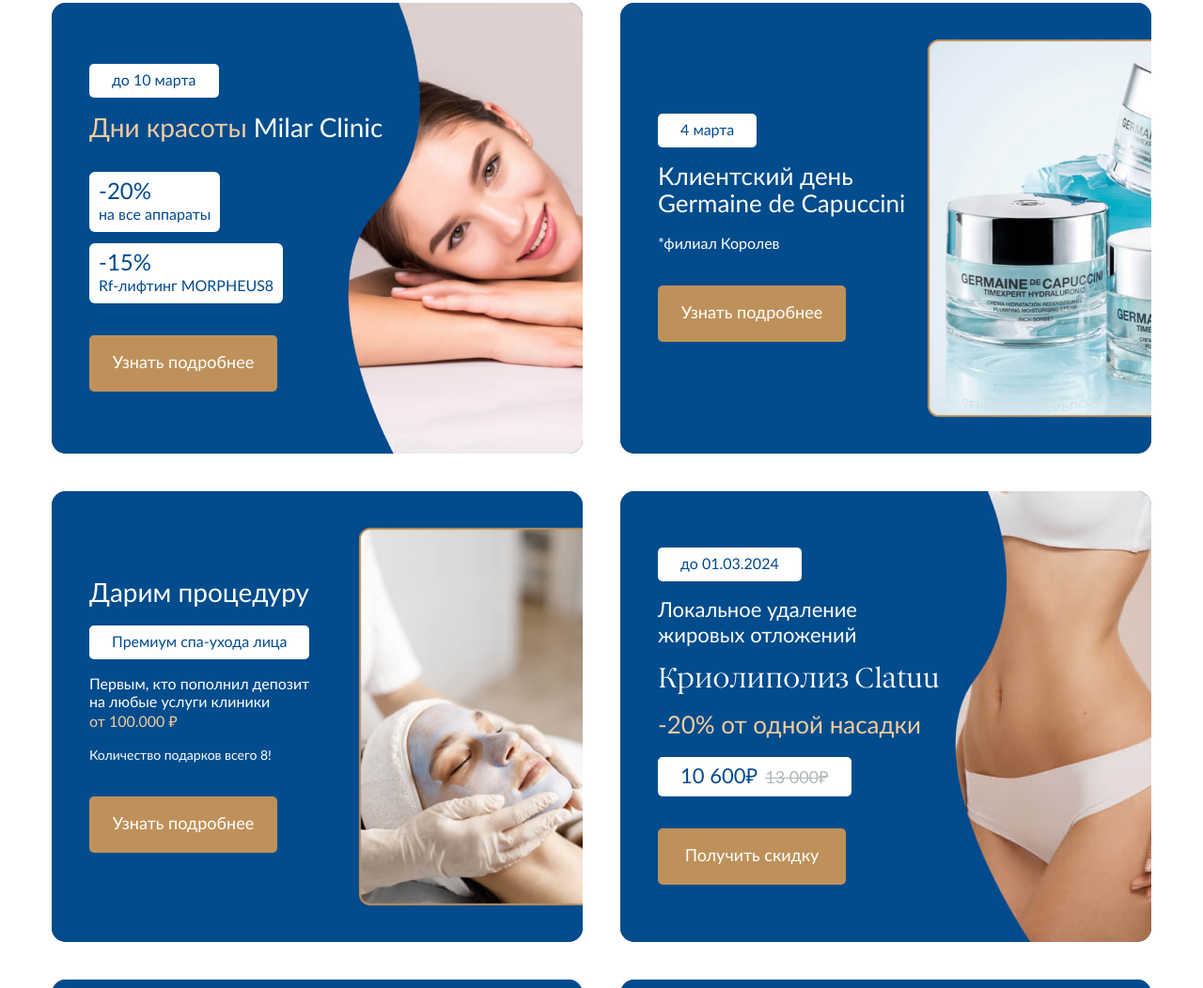
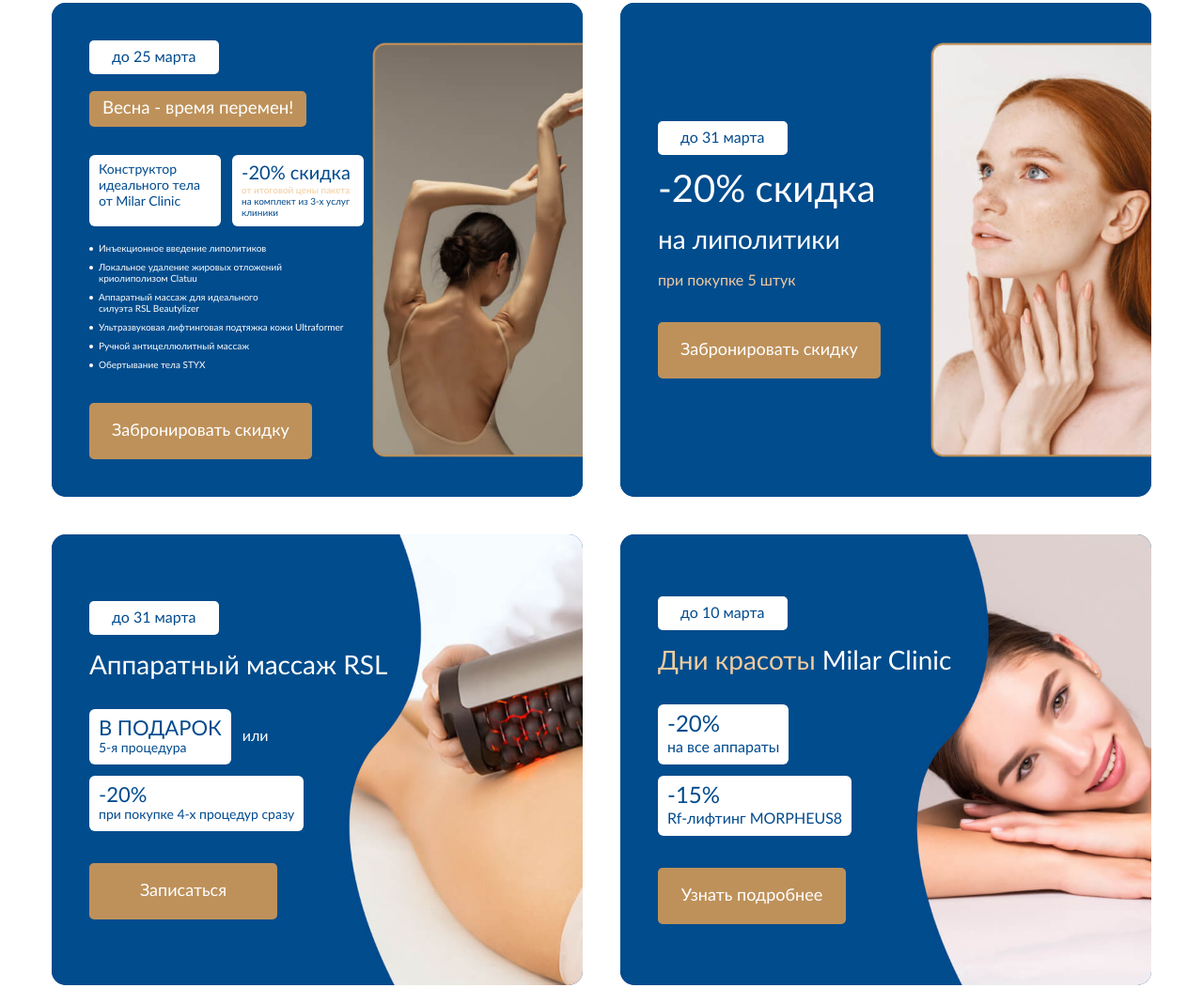
Before and after one commit to RuslanMirasov/Milar_Clinic, a plain HTML site: page index.html in a window 1280 px wide. Shown: the part 157-1209 px from the top of the page at 94% size. Drawn offline with Linux system fonts and the light colour scheme.

Commit message:
new actions 07.03.2024

```diff
--- a/css/actions.css
+++ b/css/actions.css
@@ -60,6 +60,41 @@
   align-content: center;
   gap: 20px;
   margin-top: 16px;
+}
+
+.actionArticle ul,
+.actionArticle ol {
+  display: flex;
+  width: 100%;
+  flex-wrap: wrap;
+  gap: 8px;
+}
+
+.actionArticle ul li,
+.actionArticle ol li {
+  display: block;
+  position: relative;
+  width: 100%;
+  padding-left: 10px;
+}
+
+.actionArticle ul li:before,
+.actionArticle ol li:before {
+  content: '';
+  width: 4px;
+  height: 4px;
+  border-radius: 10px;
+  position: absolute;
+  left: 0px;
+  top: 4px;
+  background: #fff;
+}
+
+@media screen and (max-width: 519px) {
+  .actionArticle ul li:before,
+  .actionArticle ol li:before {
+    background: #004a8d;
+  }
 }
 
 .actionArticle {
@@ -167,7 +202,12 @@
 .customActions__item .fs--14 {
   font-size: 14px;
 }
-
+.customActions__item .fs--12 {
+  font-size: 12px;
+}
+.customActions__item .fs--10 {
+  font-size: 10px;
+}
 .actionBg {
   display: block;
   position: absolute;
@@ -471,6 +511,7 @@
 .procentList {
   display: flex;
   flex-wrap: wrap;
+  align-items: center;
   gap: 12px;
   width: 100%;
   margin-top: 12px;
@@ -488,11 +529,16 @@
   color: #004a8d;
   border-radius: 6px;
   padding: 8px 10px;
+  max-width: 154px;
+}
+
+.procentList div.w140 {
   max-width: 140px;
+  min-height: 76px;
 }
 
 .procentList div.spetial {
-  max-width: 207px;
+  max-width: 230px;
 }
 
 @media screen and (max-width: 519px) {
--- a/index.html
+++ b/index.html
@@ -16,6 +16,93 @@
         <ul class="customActions">
           <li class="customActions__title">
             <h2>Актуальные акции</h2>
+          </li>
+          <!--21-->
+          <li class="customActions__item">
+            <div class="actionArticle">
+              <p class="label">до 25 марта</p>
+              <div style="width: 100%"><h3 class="label label--brown">Весна - время перемен!</h3></div>
+              <div class="procentList">
+                <div class="w140">
+                  <span class="fs--14">Конструктор идеального тела от Milar Clinic</span>
+                </div>
+                <div class="w140">
+                  <span class="fs--20">-20% скидка</span>
+                  <span class="fs--10"><span class="brown">от итоговой цены пакета</span> на комплект из 3-х услуг клиники</span>
+                </div>
+              </div>
+              <ul>
+                <li>
+                  <p class="fs--10">Инъекционное введение липолитиков</p>
+                </li>
+                <li>
+                  <p class="fs--10">Локальное удаление жировых отложений <br />криолиполизом Clatuu</p>
+                </li>
+                <li>
+                  <p class="fs--10">Аппаратный массаж для идеального <br />силуэта RSL Beautylizer</p>
+                </li>
+                <li>
+                  <p class="fs--10">Ультразвуковая лифтинговая подтяжка кожи Ultraformer</p>
+                </li>
+                <li>
+                  <p class="fs--10">Ручной антицеллюлитный массаж</p>
+                </li>
+                <li>
+                  <p class="fs--10">Обертывание тела STYX</p>
+                </li>
+              </ul>
+              <div class="forBtn">
+                <button class="actionBtn" data-ordermodal="#action-modal" data-title="Скидка -20% на комплект из 3-х услуг клиники до 25го марта">Забронировать скидку</button>
+              </div>
+            </div>
+            <picture class="actionBg">
+              <source media="(max-width: 519px)" srcset="./img/21m.jpg" />
+              <source media="(max-width: 520px)" srcset="./img/21.jpg" />
+              <img src="./img/21.jpg" alt="Milar clinic discont" />
+            </picture>
+          </li>
+          <!--20-->
+          <li class="customActions__item">
+            <div class="actionArticle">
+              <p class="label">до 31 марта</p>
+              <h3 class="fs--40">-20% скидка</h3>
+              <p class="fs--28">на липолитики</p>
+              <p class="fs--16 brown">при покупке 5 штук</p>
+              <div class="forBtn">
+                <button class="actionBtn" data-ordermodal="#action-modal" data-title="Скидка -20% на липолитики до 31го марта">Забронировать скидку</button>
+              </div>
+            </div>
+            <picture class="actionBg">
+              <source media="(max-width: 519px)" srcset="./img/20m.jpg" />
+              <source media="(max-width: 520px)" srcset="./img/20.jpg" />
+              <img src="./img/20.jpg" alt="Milar clinic discont" />
+            </picture>
+          </li>
+          <!--19-->
+          <li class="customActions__item">
+            <div class="actionArticle">
+              <p class="label">до 31 марта</p>
+              <h3 class="fs--28">Аппаратный массаж RSL</h3>
+              <div class="procentList">
+                <div>
+                  <span class="fs--22">В&nbsp;ПОДАРОК</span>
+                  <span class="fs--14">5-я процедура</span>
+                </div>
+                <span class="or">или</span>
+                <div class="spetial">
+                  <span class="fs--22">-20%</span>
+                  <span class="fs--14">при покупке 4-х процедур сразу</span>
+                </div>
+              </div>
+              <div class="forBtn">
+                <button class="actionBtn" data-ordermodal="#action-modal" data-title="Акции до 31го марта на Аппаратный массаж RSL">Записаться</button>
+              </div>
+            </div>
+            <picture class="actionBg">
+              <source media="(max-width: 519px)" srcset="./img/19m.jpg" />
+              <source media="(max-width: 520px)" srcset="./img/19.jpg" />
+              <img src="./img/19.jpg" alt="Milar clinic discont" />
+            </picture>
           </li>
           <!--16-->
           <li class="customActions__item">
```
Also changed, not shown: img/19.jpg (added), img/19m.jpg (added), img/20.jpg (added), img/20m.jpg (added), img/21.jpg (added), img/21m.jpg (added).
